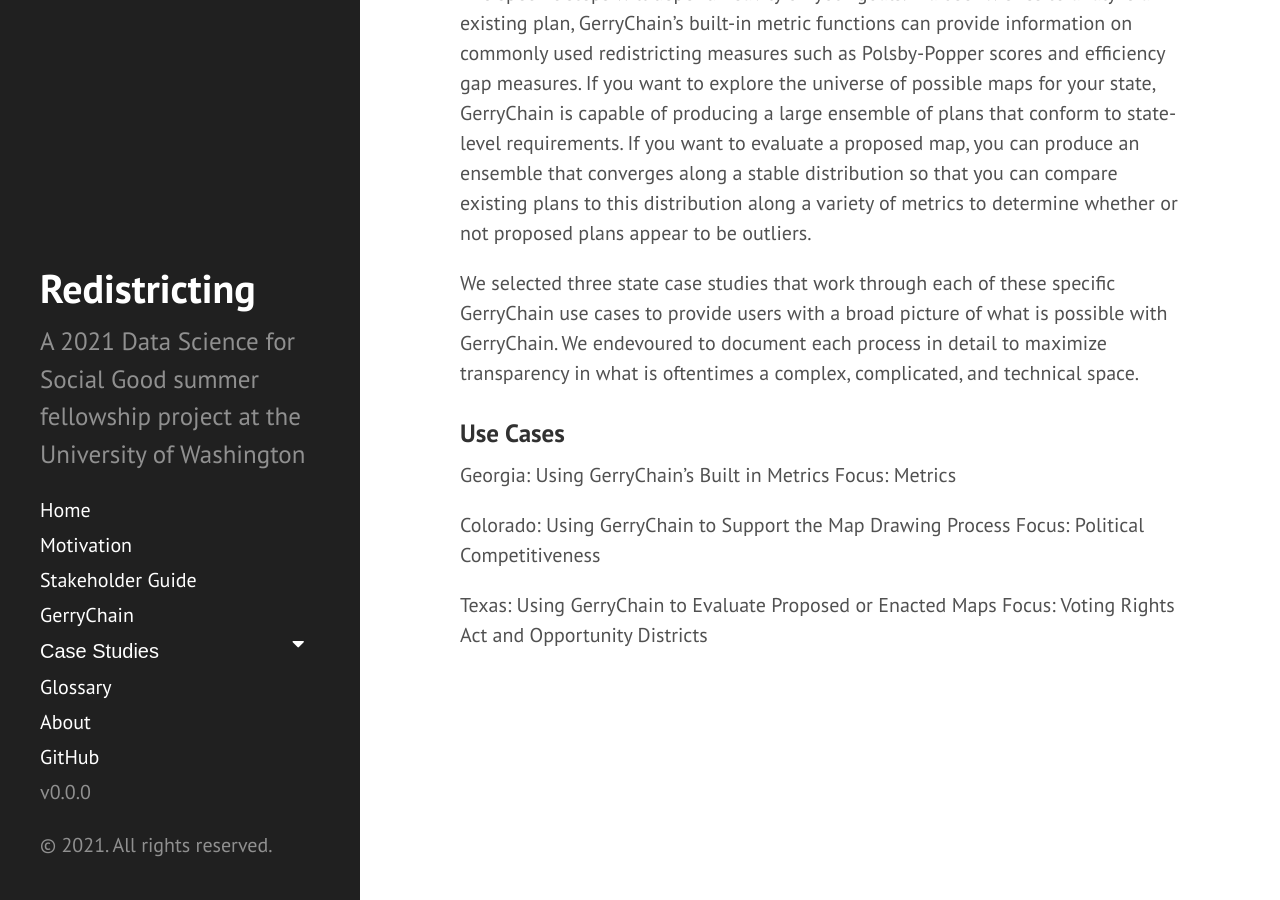
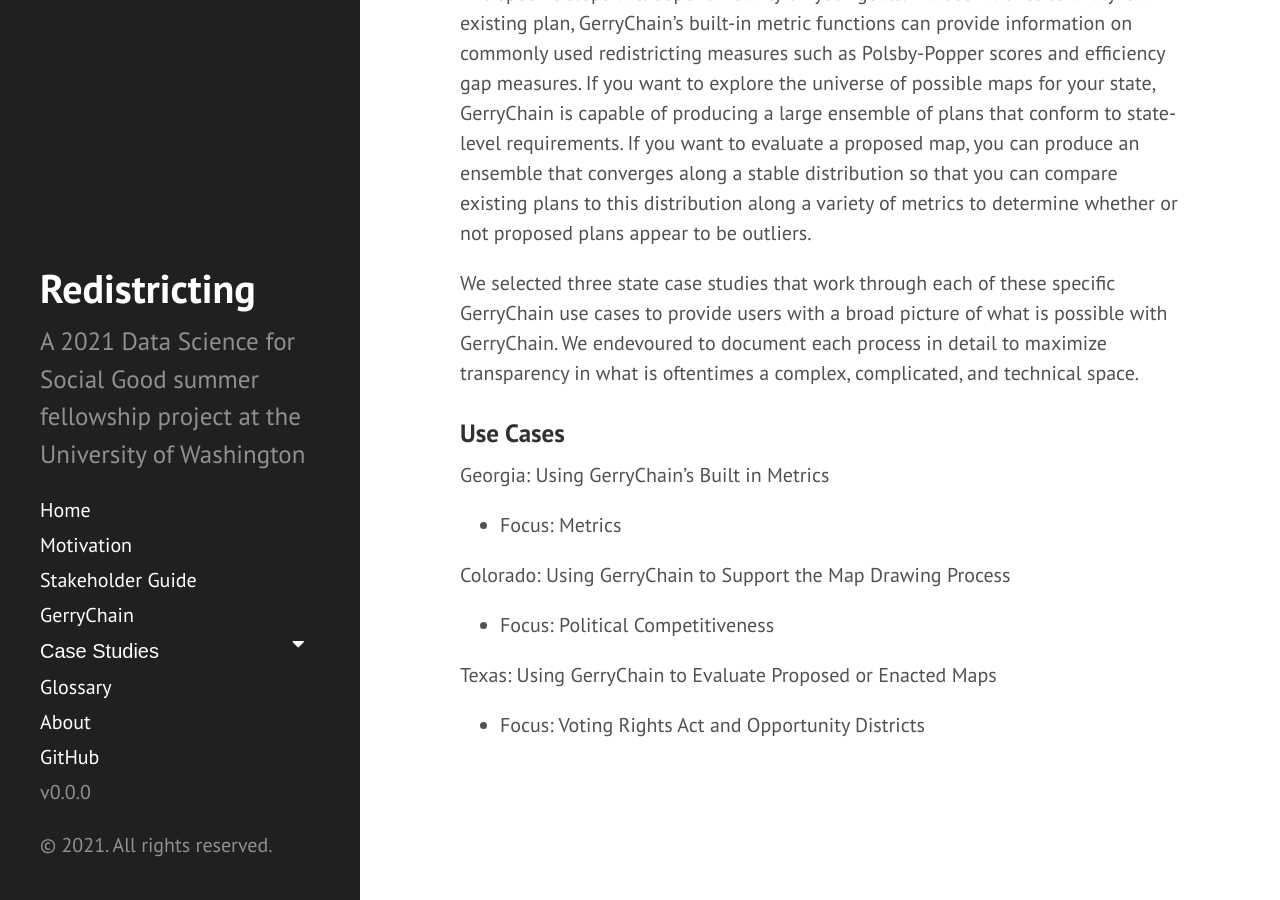
Before and after one commit to uwescience/DSSG2021-redistricting-website, a Jekyll site: the page built from casestudies.md, in a window 1280 px wide and 900 px high, scrolled down 1528 px. Built offline with Jekyll 4.4.1, drawn with Linux system fonts in a browser that asks for light colours.

```diff
--- a/casestudies.md
+++ b/casestudies.md
@@ -36,10 +36,10 @@ We selected three state case studies that work through each of these specific Ge
 ### Use Cases
 
 Georgia: Using GerryChain’s Built in Metrics
-Focus: Metrics
+- Focus: Metrics
 
 Colorado: Using GerryChain to Support the Map Drawing Process
-Focus: Political Competitiveness
+- Focus: Political Competitiveness
 
 Texas: Using GerryChain to Evaluate Proposed or Enacted Maps
-Focus: Voting Rights Act and Opportunity Districts
+- Focus: Voting Rights Act and Opportunity Districts
```
